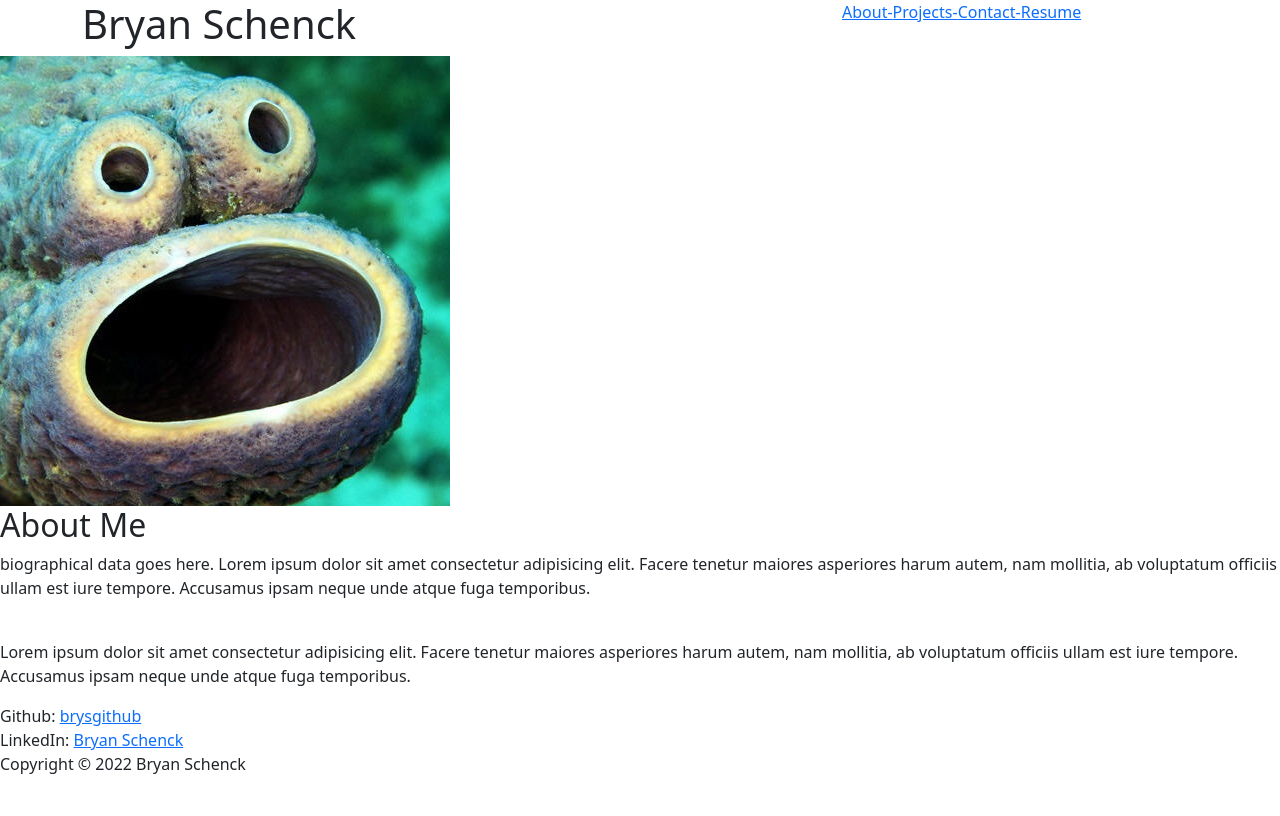
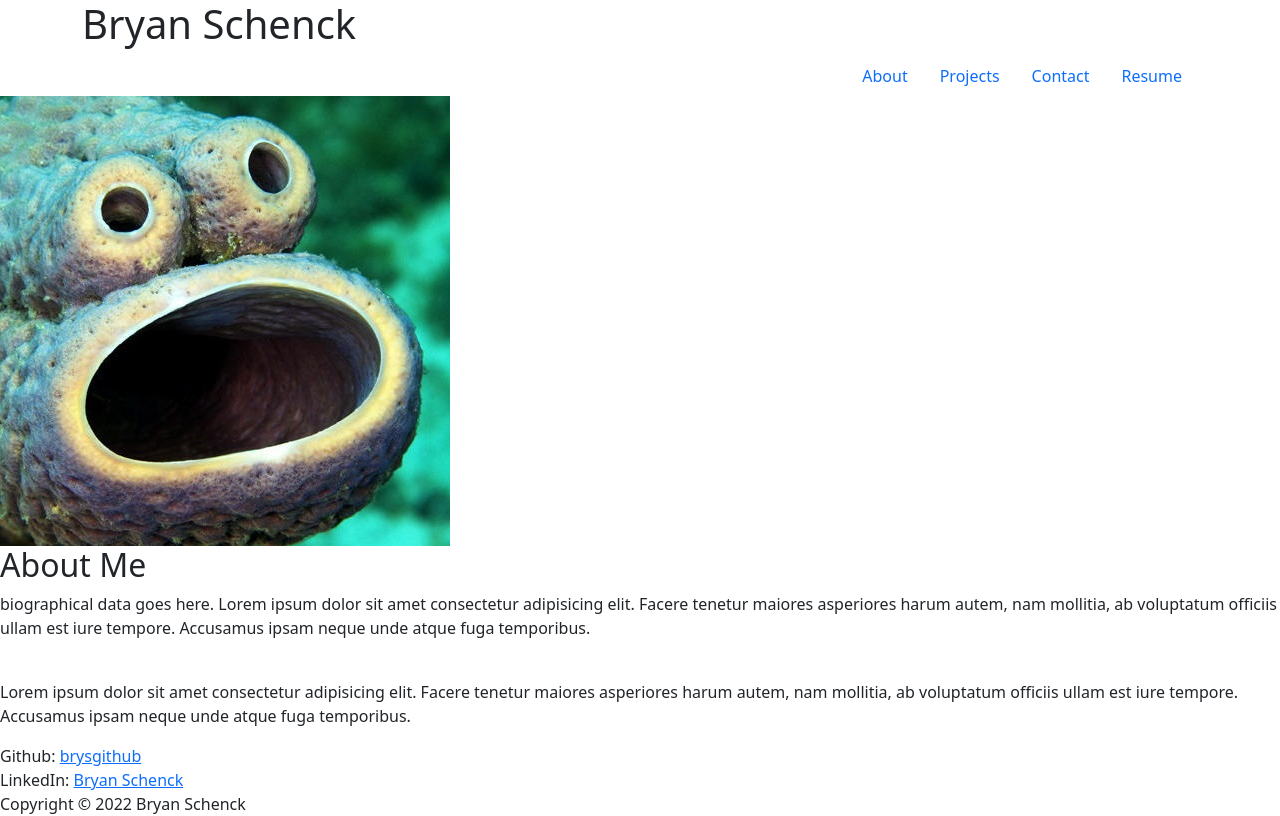
Before and after one commit to brysgithub/react-portfolio, a React (Create React App) app: page / in a window 1280 px wide. Built offline with nearby package versions, Linux system fonts and the light colour scheme.

Commit message:
figured out bootstrap nav.item and nav.link compatibility with my routing method

```diff
--- a/src/components/Header.js
+++ b/src/components/Header.js
@@ -1,29 +1,30 @@
 import { Link } from "react-router-dom"
-import {Container, Row, Col} from "react-bootstrap"
+import {Container, Row, Nav} from "react-bootstrap"
 
 function Header() {
 
     return(
         <Container>
-            <div className="row">
-                <div className="col-8">
-                    <h1>Bryan Schenck</h1>
-                </div>
+            <Row>
 
-                <div className="col-3">
-                    <div className="row">
-                        <div>
-                            <Link to="/">About-</Link>
+                <h1>Bryan Schenck</h1>
 
-                            <Link to="/projects">Projects-</Link>
+                <Nav className="justify-content-end" activeKey="/home">
+                    <Nav.Item>
+                        <Nav.Link as={Link} to="/">About</Nav.Link>
+                    </Nav.Item>
+                    <Nav.Item>
+                        <Nav.Link as={Link} to="/projects">Projects</Nav.Link>
+                    </Nav.Item>
+                    <Nav.Item>
+                        <Nav.Link as={Link} to="/contact">Contact</Nav.Link>
+                    </Nav.Item>
+                    <Nav.Item>
+                        <Nav.Link as={Link} to="/resume">Resume</Nav.Link>
+                    </Nav.Item>
+                </Nav>
 
-                            <Link to="/contact">Contact-</Link>
-
-                            <Link to="/resume">Resume</Link>
-                        </div>
-                    </div>
-                </div>
-            </div>
+            </Row>
         </Container>
     )
 
```
